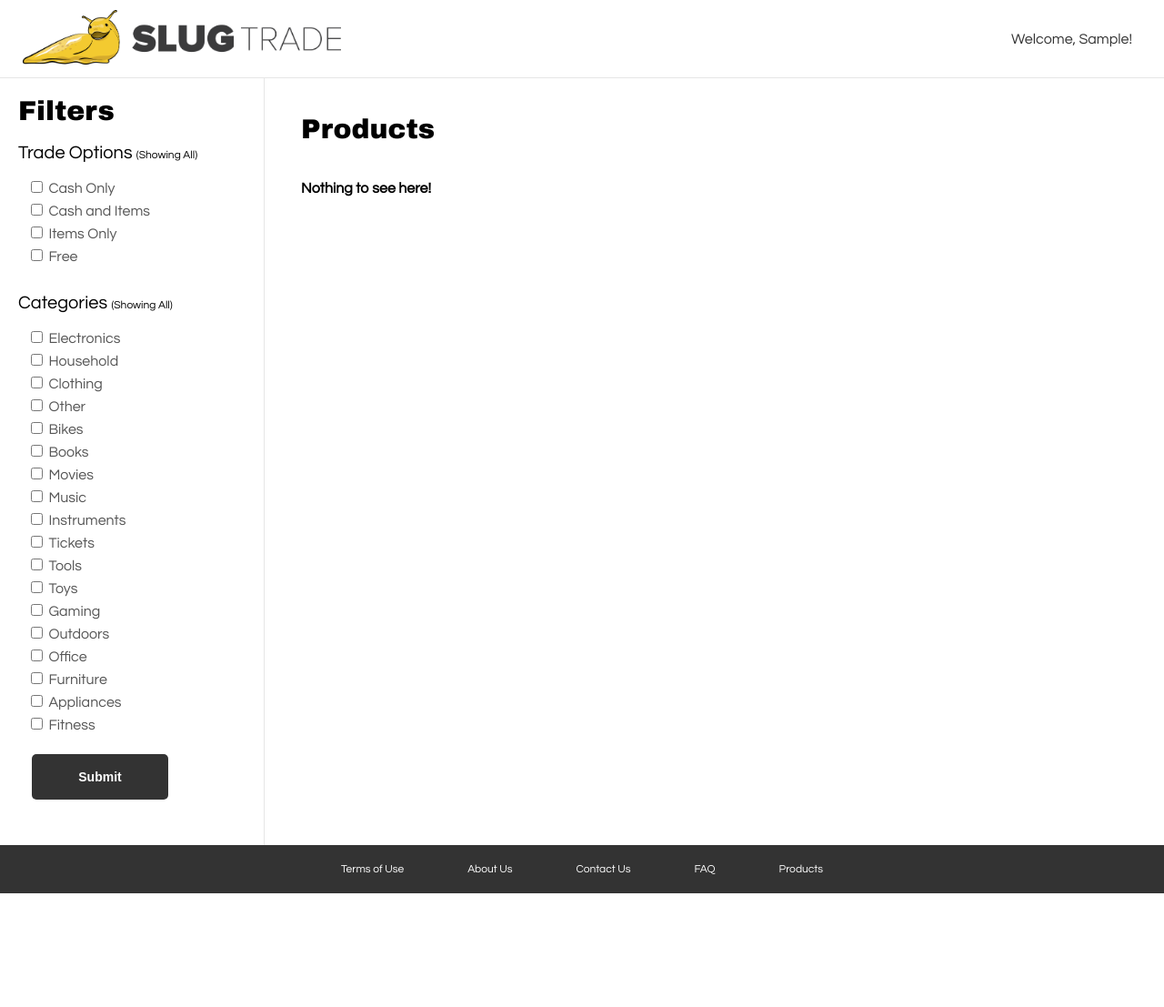
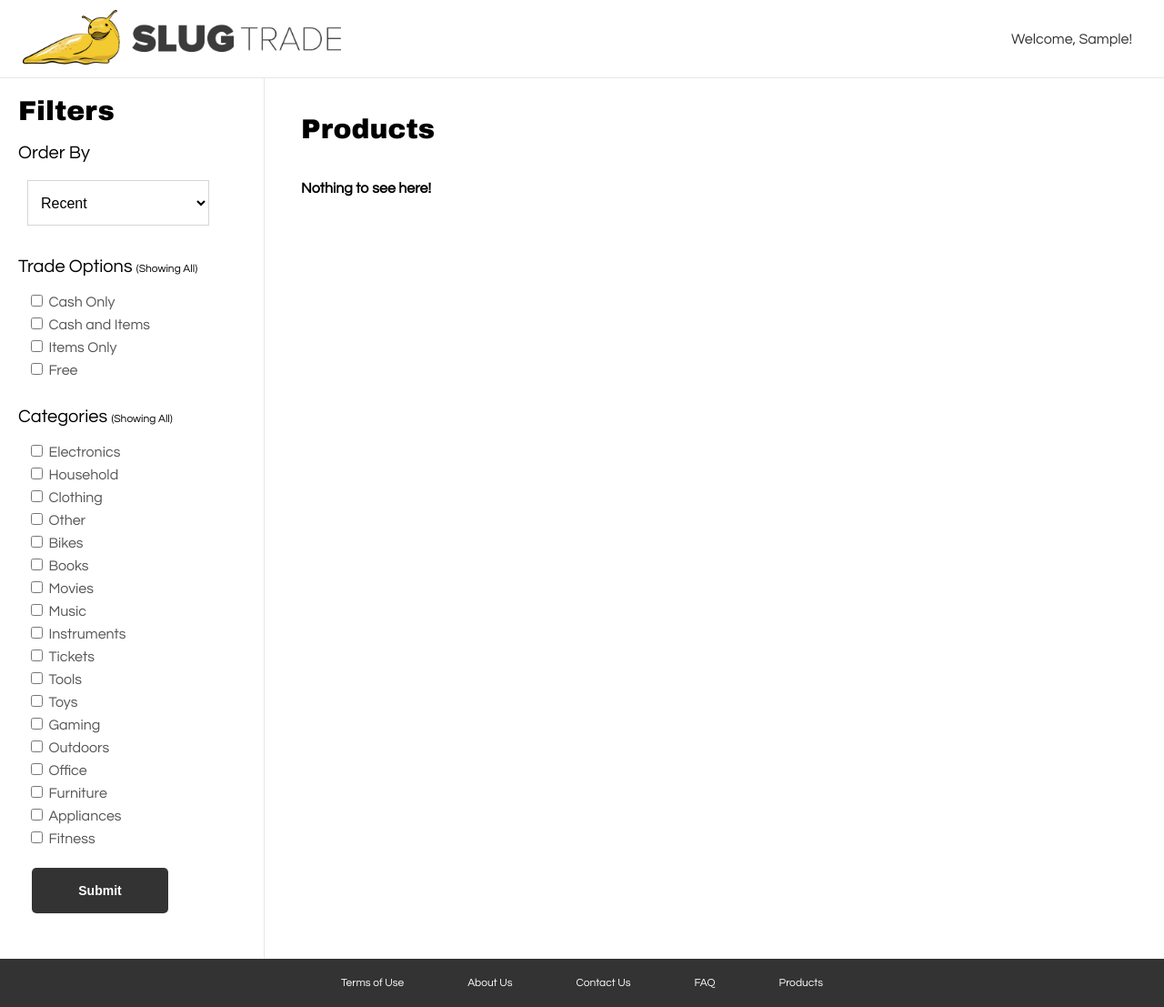
Before and after one commit to smdalton/slugtrades, a Django app: page /products/ in a window 1280 px wide. Shown: the whole page at 91% size. Before the commit the page ends 982 px from the top, so only its background shows below. Run offline with Django 3.2, Linux system fonts and the light colour scheme; the visitor is signed in with stand-in values (Sample User, id 1); data that the repository does not hold is empty; some libraries are stand-ins or nearby versions.

Commit message:
Added filtering by popularity and recent posts

```diff
--- a/slug_trade/slug_trade_app/views.py
+++ b/slug_trade/slug_trade_app/views.py
@@ -71,6 +71,17 @@ def products(request):
     type_values = []
     selected_types = []
 
+    order_by = [
+        { 'name': 'Popular', 'value': 'Popular' },
+        { 'name': 'Recent', 'value': 'Recent' }
+    ]
+
+    order_by_selected = 'Nothing'
+
+    default_order_name = 'Recent'
+    default_order_filter = '-item__time_stamp'
+
+
     for value, name in ITEM_CATEGORIES:
         categories.append({ 'name': name, 'value': value})
         category_values.append(value)
@@ -104,6 +115,18 @@ def products(request):
                 if type not in selected_types:
                     items_list = items_list.exclude(item__trade_options=type)
 
+        if request.GET.get('order_by', False):
+            if request.GET['order_by'] == 'Popular':
+                items_list = items_list.order_by('-item__bid_counter')
+                order_by_selected = 'Popular'
+            elif request.GET['order_by'] == 'Recent':
+                items_list = items_list.order_by('-item__time_stamp')
+                order_by_selected = 'Recent'
+        else:
+            items_list = items_list.order_by(default_order_filter)
+            order_by_selected = default_order_name
+
+
         item_count = items_list.count()
         paginator = Paginator(items_list, 12) # Alter the second parameter to change number of items per page
         page = request.GET.get('page', 1)
@@ -115,7 +138,7 @@ def products(request):
         except EmptyPage:
             items = paginator.page(paginator.num_pages)
 
-        return render(request, 'slug_trade_app/products.html', {'items': items, 'categories': categories, 'selected_values': selected_values, 'types': types, 'selected_types': selected_types, 'item_count': item_count})
+        return render(request, 'slug_trade_app/products.html', {'items': items, 'categories': categories, 'selected_values': selected_values, 'types': types, 'selected_types': selected_types, 'item_count': item_count, 'order_by': order_by, 'order_by_selected': order_by_selected})
 
     else:
         return render(request, 'slug_trade_app/not_authenticated.html')
--- a/slug_trade/static/css/styles.css
+++ b/slug_trade/static/css/styles.css
@@ -238,7 +238,7 @@ input[type=submit]:hover {
   color: #fff;
 }
 
-.drop-wrapper select {
+.drop-wrapper select, #products-filter-select {
   padding-left: 10px;
   border: 1px solid #d6d6d6;
   background: #fff;
--- a/slug_trade/templates/slug_trade_app/products.html
+++ b/slug_trade/templates/slug_trade_app/products.html
@@ -14,6 +14,20 @@
     <div class="products-categories-wrapper">
 
       <div class="products-categories-title">Filters</div>
+
+
+      <div class="products-categories-subtitle">Order By</div>
+      <div class="products-filter-container">
+        <select name="order_by" id="products-filter-select">
+          {% for option in order_by %}
+            {% if order_by_selected == option.value %}
+              <option value="{{option.value}}" selected>{{option.name}}</option>
+            {% else %}
+              <option value="{{option.value}}">{{option.name}}</option>
+            {% endif %}
+          {% endfor %}
+        </select>
+      </div>
 
       {% if selected_types %}
         <div class="products-categories-subtitle">Trade Options</div>
```
